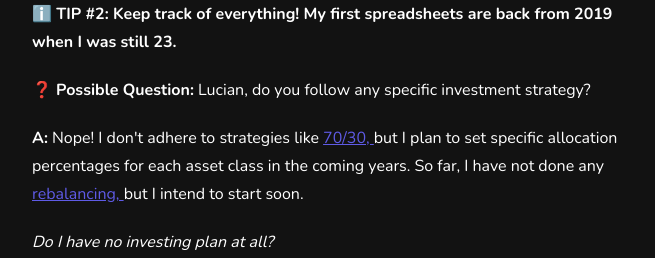
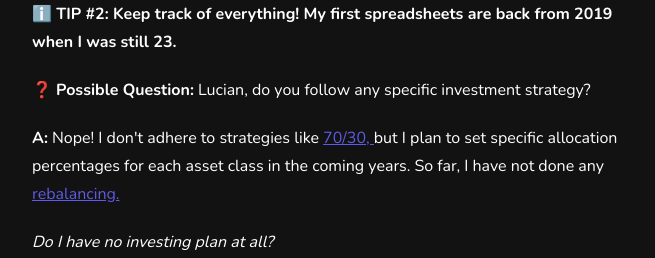
Before and after one commit to GhimpuLucianEduard/lucian-ghimpu-web, a Vue app: page /posts/fire-5 in a window 1280 px wide. Shown: the part 2020-2278 px from the top of the page, without its empty margins (296-951 px from the left). Built offline with nearby package versions, Linux system fonts and the light colour scheme; what @highlightjs/vue-plugin would draw is missing.

Commit message:
fix: comma

```diff
--- a/src/views/fire/FireFive.vue
+++ b/src/views/fire/FireFive.vue
@@ -110,9 +110,8 @@
         but I plan to set specific allocation percentages for each asset class in the coming years.
         So far, I have not done any
         <a class="text-indigo" href="https://www.investopedia.com/terms/r/rebalancing.asp">
-          rebalancing,
+          rebalancing.
         </a>
-        but I intend to start soon.
       </p>
 
       <em>Do I have no investing plan at all?</em>
```
